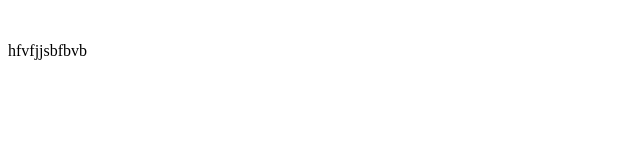
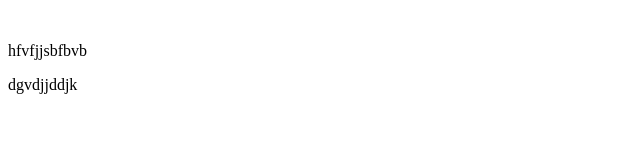
Before and after one commit to EmanAmen123/G2GitDay, a plain HTML site: page index.html in a window 1280 px wide. Shown: the whole page, without its empty margins (0-640 px from the left). Drawn offline with Linux system fonts and the light colour scheme.

Commit message:
addd footerg

```diff
--- a/index.html
+++ b/index.html
@@ -9,5 +9,9 @@
     <img src="">
 
    <p>hfvfjjsbfbvb</p>
+
+   <footer>
+    <p>dgvdjjddjk</p>
+   </footer>
 </body>
 </html>
```
